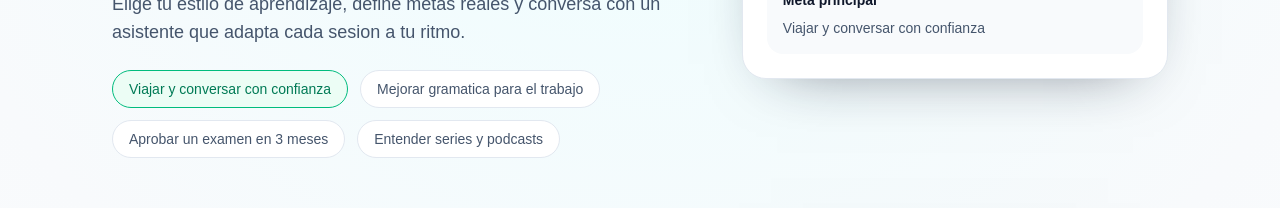
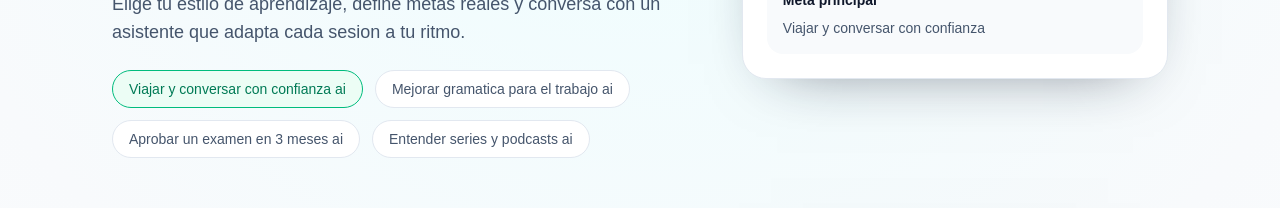
Before and after one commit to Camilo-Suarez98/speakify, a Next.js app: page / in a window 1280 px wide. Shown: the part 330-538 px from the top of the page. Built offline with nearby package versions, Linux system fonts and the light colour scheme.

Commit message:
feat: include styles in button

```diff
--- a/src/components/assistant/assistant-header.tsx
+++ b/src/components/assistant/assistant-header.tsx
@@ -36,13 +36,12 @@ export default function AssistantHeader({
               key={suggestion}
               type="button"
               onClick={() => onGoalSelect(suggestion)}
-              className={`rounded-full border px-4 py-2 text-sm transition focus-visible:outline focus-visible:outline-2 focus-visible:outline-offset-2 focus-visible:outline-emerald-500 ${
-                goal === suggestion
-                  ? "border-emerald-500 bg-emerald-50 text-emerald-700"
-                  : "border-slate-200 bg-white text-slate-600 hover:border-emerald-300"
-              }`}
+              className={`rounded-full px-4 py-2 text-sm transition cursor-pointer focus-visible:outline focus-visible:outline-offset-2 focus-visible:outline-emerald-500 border ${goal === suggestion
+                ? "border-emerald-500 bg-emerald-50 text-emerald-700"
+                : "border-slate-200 bg-white text-slate-600 hover:border-emerald-300"
+                }`}
             >
-              {suggestion}
+              {suggestion} ai
             </button>
           ))}
         </div>
--- a/src/components/assistant/mode-selector.tsx
+++ b/src/components/assistant/mode-selector.tsx
@@ -17,11 +17,10 @@ export default function ModeSelector({
       {options.map((option) => (
         <label
           key={option.id}
-          className={`flex cursor-pointer flex-col gap-2 rounded-2xl border p-4 transition focus-within:outline focus-within:outline-2 focus-within:outline-offset-2 focus-within:outline-emerald-500 ${
-            value === option.id
-              ? "border-emerald-500 bg-emerald-50"
-              : "border-slate-200 bg-white hover:border-emerald-300"
-          }`}
+          className={`flex flex-col gap-2 rounded-2xl border p-4 transition focus-within:outline focus-within:outline-offset-2 focus-within:outline-emerald-500 ${value === option.id
+            ? "border-emerald-500 bg-emerald-50"
+            : "border-slate-200 bg-white hover:border-emerald-300"
+            }`}
         >
           <div className="flex items-start justify-between gap-4">
             <div>
--- a/src/components/assistant/profile-form.tsx
+++ b/src/components/assistant/profile-form.tsx
@@ -30,7 +30,7 @@ export default function ProfileForm({
             onChange={(event: ChangeEvent<HTMLInputElement>) =>
               onTargetLanguageChange(event.target.value)
             }
-            className="rounded-xl border border-slate-200 bg-white px-3 py-2 text-slate-900 focus-visible:outline focus-visible:outline-2 focus-visible:outline-offset-2 focus-visible:outline-emerald-500"
+            className="rounded-xl border border-slate-200 bg-white px-3 py-2 text-slate-900 focus-visible:outline focus-visible:outline-offset-2 focus-visible:outline-emerald-500"
             placeholder="Ej. Ingles, Portugues, Frances"
           />
         </label>
@@ -41,7 +41,7 @@ export default function ProfileForm({
             onChange={(event: ChangeEvent<HTMLSelectElement>) =>
               onLevelChange(event.target.value)
             }
-            className="rounded-xl border border-slate-200 bg-white px-3 py-2 text-slate-900 focus-visible:outline focus-visible:outline-2 focus-visible:outline-offset-2 focus-visible:outline-emerald-500"
+            className="rounded-xl border border-slate-200 bg-white px-3 py-2 text-slate-900 focus-visible:outline focus-visible:outline-offset-2 focus-visible:outline-emerald-500"
           >
             <option>Principiante</option>
             <option>Intermedio</option>
@@ -55,7 +55,7 @@ export default function ProfileForm({
             onChange={(event: ChangeEvent<HTMLInputElement>) =>
               onGoalChange(event.target.value)
             }
-            className="rounded-xl border border-slate-200 bg-white px-3 py-2 text-slate-900 focus-visible:outline focus-visible:outline-2 focus-visible:outline-offset-2 focus-visible:outline-emerald-500"
+            className="rounded-xl border border-slate-200 bg-white px-3 py-2 text-slate-900 focus-visible:outline focus-visible:outline-offset-2 focus-visible:outline-emerald-500"
             placeholder="Describe tu meta principal"
           />
         </label>
```
